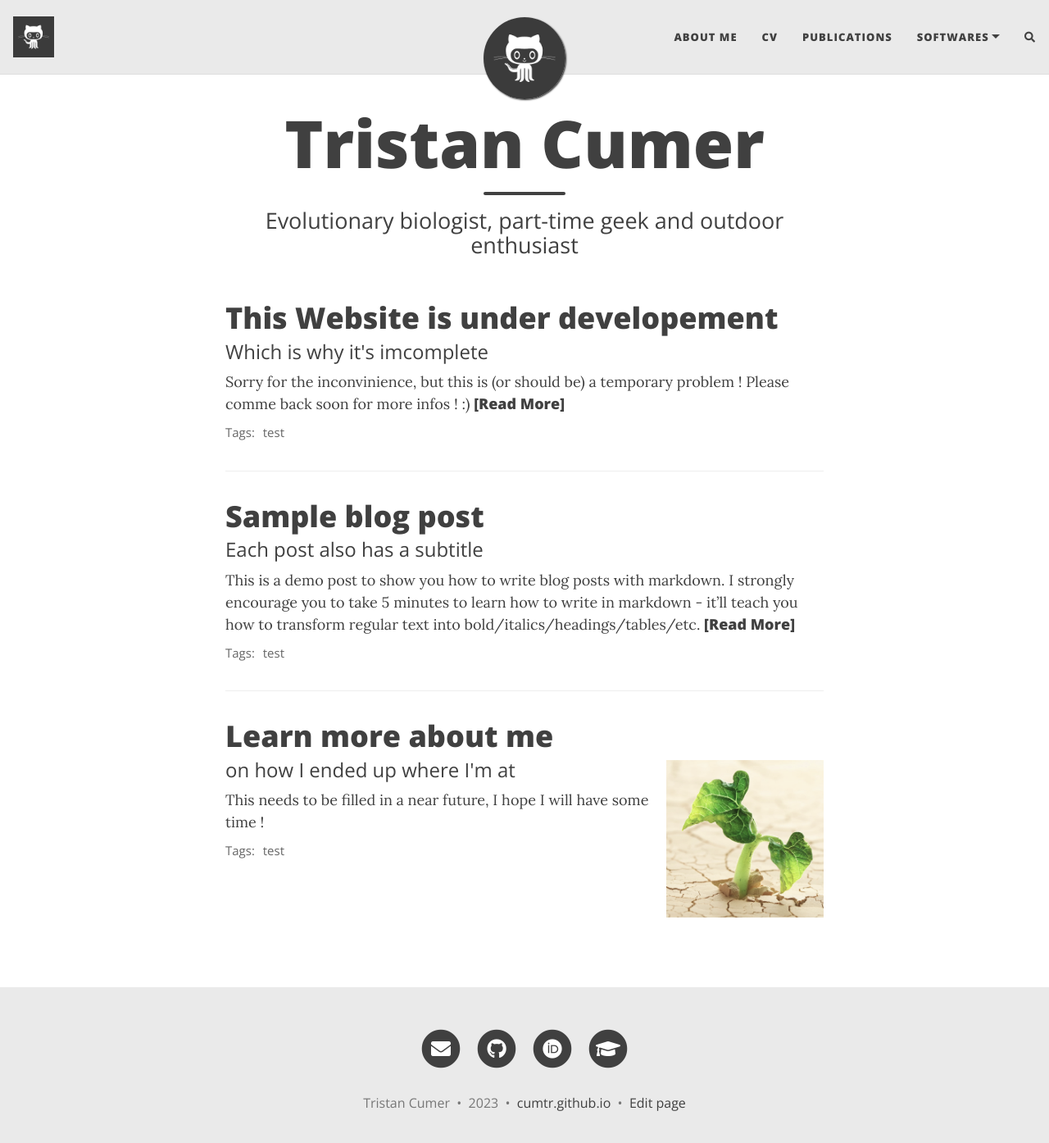
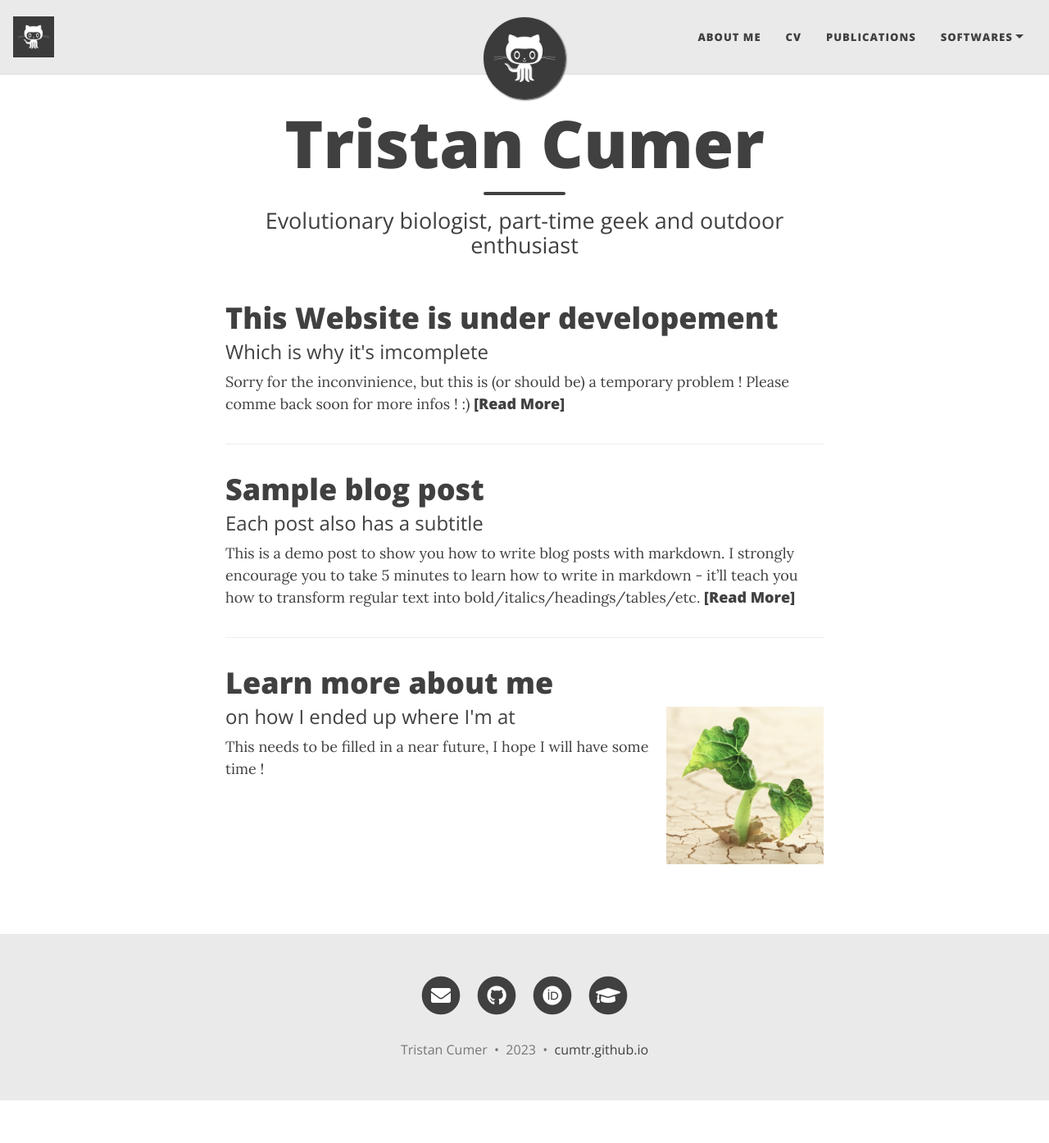
Before and after one commit to cumtr/cumtr.github.io, a Jekyll site: the page built from index.html, in a window 1280 px wide and 1400 px high. Shown: the top 1394 px of the window at 82% size. Built offline with Jekyll 4.4.1, drawn with Linux system fonts in a browser that asks for light colours; nearby versions of some CDN libraries; the list of posts is cut into pages by our own code; comment, search, counter and statistics services are not loaded; some of the changed lines change nothing that is shown.

Commit message:
Update _config.yml

```diff
--- a/_config.yml
+++ b/_config.yml
@@ -102,13 +102,13 @@ excerpt_length: 50
 feed_show_excerpt: true
 
 # Whether or not to show a list of tags below each post preview in the feed page
-feed_show_tags: true
+feed_show_tags: false
 
 # Add a search button to the navbar
-post_search: true
+post_search: false
 
 # Add a button in the footer to edit the current page. Only works if your website is hosted on GitHub
-edit_page_button: true
+edit_page_button: false
 
 # Allow sub-menu items (second-level navigation menu items) to be longer than the top-level menu
 # If this setting is off, then long sub-menu words might get cut off
```
